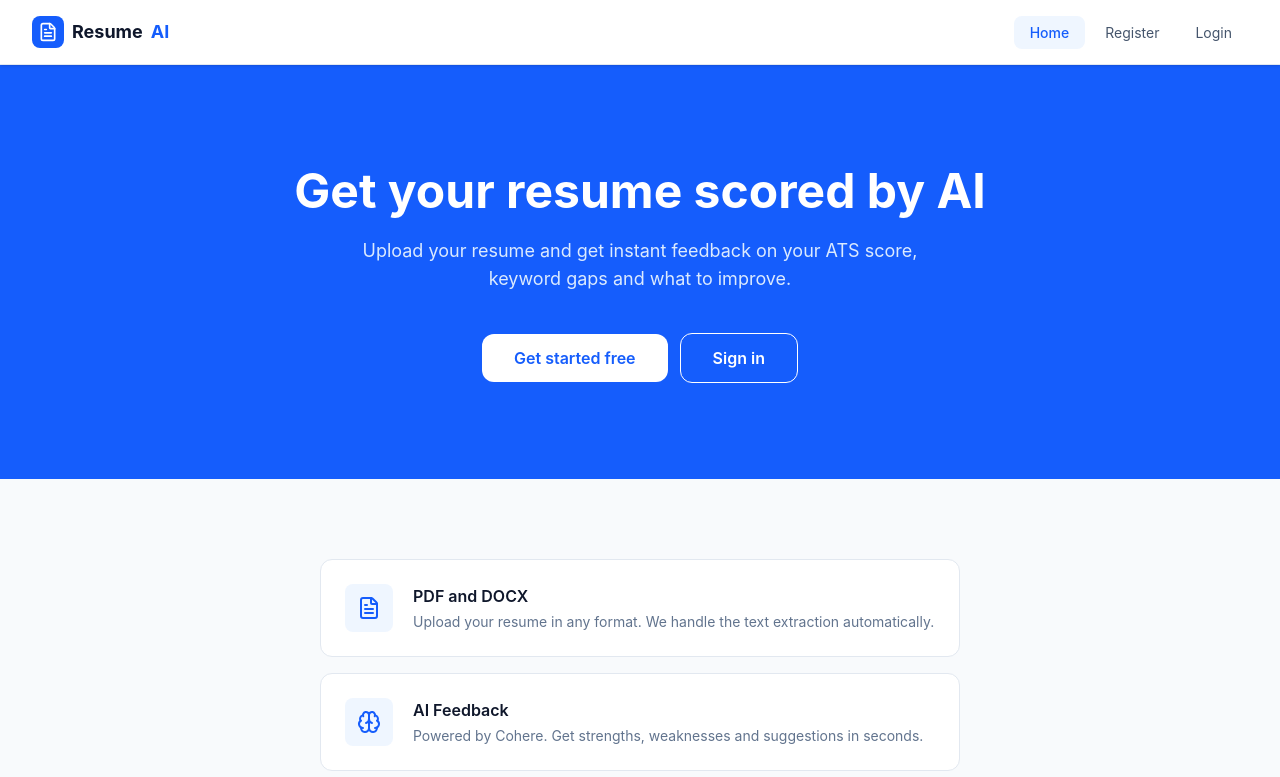
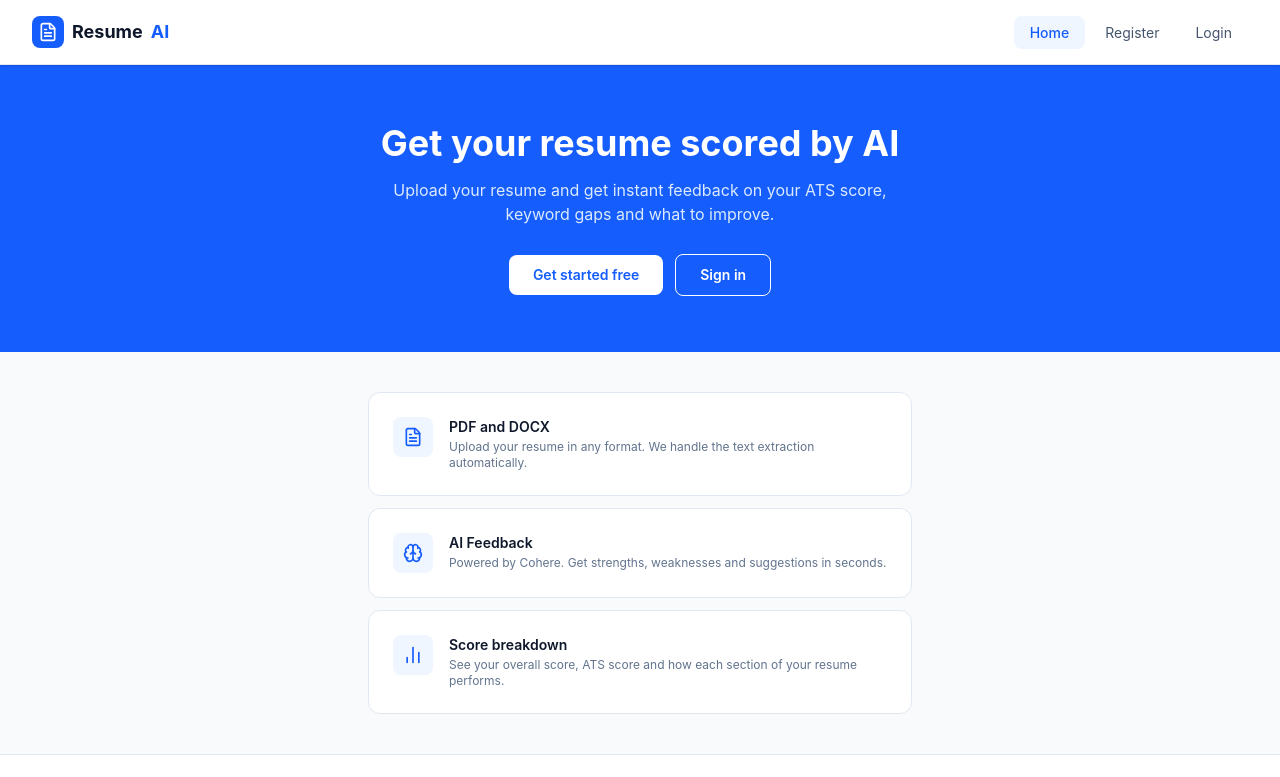
Before and after one commit to RamCharan107h34/Ai-resume-analyzer_Project_Frontend, a React app: page / in a window 1280 px wide. Shown: the top 777 px of the page. Built offline with nearby package versions, Linux system fonts and the light colour scheme; no server answers; the HTML template or start-up script is replaced by a standard one.

Commit message:
first commit

```diff
--- a/src/pages/HomePage.jsx
+++ b/src/pages/HomePage.jsx
@@ -1,12 +1,7 @@
 import { Link } from "react-router-dom";
 import { useAuthStore } from "../store/authStore";
 import { FileText, Brain, BarChart2 } from "lucide-react";
-import {
-  pageBg,
-  cardClass,
-  textPrimary,
-  textMuted,
-} from "../styles/theme";
+import { pageBg, cardClass, textPrimary, textMuted } from "../styles/theme";
 
 function HomePage() {
   const isAuthenticated = useAuthStore((state) => state.isAuthenticated);
@@ -16,13 +11,13 @@ function HomePage() {
 
       {/* ── Hero ──────────────────────────────────────────── */}
       <div className="bg-blue-600 text-white">
-        <div className="max-w-3xl mx-auto px-4 py-24 text-center">
+        <div className="max-w-2xl mx-auto px-4 py-14 text-center">
 
-          <h1 className="text-4xl sm:text-5xl font-bold mb-4 leading-tight">
+          <h1 className="text-3xl sm:text-4xl font-bold mb-3 leading-tight">
             Get your resume scored by AI
           </h1>
 
-          <p className="text-blue-100 text-lg mb-10 max-w-xl mx-auto">
+          <p className="text-blue-100 text-base mb-7 max-w-lg mx-auto">
             Upload your resume and get instant feedback on your ATS score,
             keyword gaps and what to improve.
           </p>
@@ -30,7 +25,7 @@ function HomePage() {
           {isAuthenticated ? (
             <Link
               to="/dashboard"
-              className="inline-block bg-white text-blue-600 font-semibold px-8 py-3 rounded-xl hover:bg-blue-50 transition-colors"
+              className="inline-block bg-white text-blue-600 font-semibold px-6 py-2.5 rounded-lg hover:bg-blue-50 transition-colors text-sm"
             >
               Go to Dashboard
             </Link>
@@ -38,13 +33,13 @@ function HomePage() {
             <div className="flex items-center justify-center gap-3">
               <Link
                 to="/register"
-                className="inline-block bg-white text-blue-600 font-semibold px-8 py-3 rounded-xl hover:bg-blue-50 transition-colors"
+                className="inline-block bg-white text-blue-600 font-semibold px-6 py-2.5 rounded-lg hover:bg-blue-50 transition-colors text-sm"
               >
                 Get started free
               </Link>
               <Link
                 to="/login"
-                className="inline-block border border-white text-white font-semibold px-8 py-3 rounded-xl hover:bg-blue-700 transition-colors"
+                className="inline-block border border-white text-white font-semibold px-6 py-2.5 rounded-lg hover:bg-blue-700 transition-colors text-sm"
               >
                 Sign in
               </Link>
@@ -56,45 +51,45 @@ function HomePage() {
 
       {/* ── Feature cards ─────────────────────────────────── */}
       <div className={pageBg}>
-        <div className="max-w-2xl mx-auto px-4 py-20 space-y-4">
+        <div className="max-w-xl mx-auto px-4 py-10 space-y-3">
 
-          <div className={`${cardClass} flex items-start gap-5`}>
-            <div className="bg-blue-50 p-3 rounded-lg shrink-0">
-              <FileText className="w-6 h-6 text-blue-600" />
+          <div className={`${cardClass} flex items-start gap-4 p-4`}>
+            <div className="bg-blue-50 p-2.5 rounded-lg shrink-0">
+              <FileText className="w-5 h-5 text-blue-600" />
             </div>
             <div>
-              <h3 className={`font-semibold ${textPrimary} mb-1`}>
+              <h3 className={`text-sm font-semibold ${textPrimary} mb-0.5`}>
                 PDF and DOCX
               </h3>
-              <p className={`text-sm ${textMuted}`}>
+              <p className={`text-xs ${textMuted}`}>
                 Upload your resume in any format. We handle the text extraction automatically.
               </p>
             </div>
           </div>
 
-          <div className={`${cardClass} flex items-start gap-5`}>
-            <div className="bg-blue-50 p-3 rounded-lg shrink-0">
-              <Brain className="w-6 h-6 text-blue-600" />
+          <div className={`${cardClass} flex items-start gap-4 p-4`}>
+            <div className="bg-blue-50 p-2.5 rounded-lg shrink-0">
+              <Brain className="w-5 h-5 text-blue-600" />
             </div>
             <div>
-              <h3 className={`font-semibold ${textPrimary} mb-1`}>
+              <h3 className={`text-sm font-semibold ${textPrimary} mb-0.5`}>
                 AI Feedback
               </h3>
-              <p className={`text-sm ${textMuted}`}>
+              <p className={`text-xs ${textMuted}`}>
                 Powered by Cohere. Get strengths, weaknesses and suggestions in seconds.
               </p>
             </div>
           </div>
 
-          <div className={`${cardClass} flex items-start gap-5`}>
-            <div className="bg-blue-50 p-3 rounded-lg shrink-0">
-              <BarChart2 className="w-6 h-6 text-blue-600" />
+          <div className={`${cardClass} flex items-start gap-4 p-4`}>
+            <div className="bg-blue-50 p-2.5 rounded-lg shrink-0">
+              <BarChart2 className="w-5 h-5 text-blue-600" />
             </div>
             <div>
-              <h3 className={`font-semibold ${textPrimary} mb-1`}>
+              <h3 className={`text-sm font-semibold ${textPrimary} mb-0.5`}>
                 Score breakdown
               </h3>
-              <p className={`text-sm ${textMuted}`}>
+              <p className={`text-xs ${textMuted}`}>
                 See your overall score, ATS score and how each section of your resume performs.
               </p>
             </div>
```
